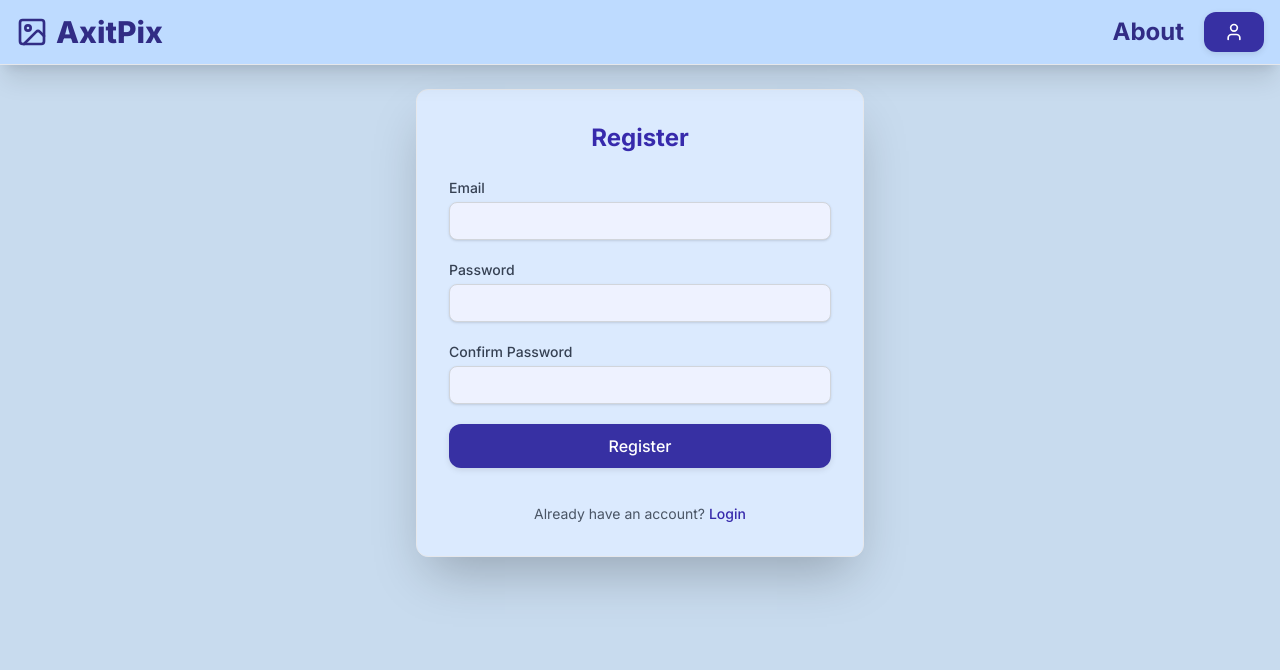
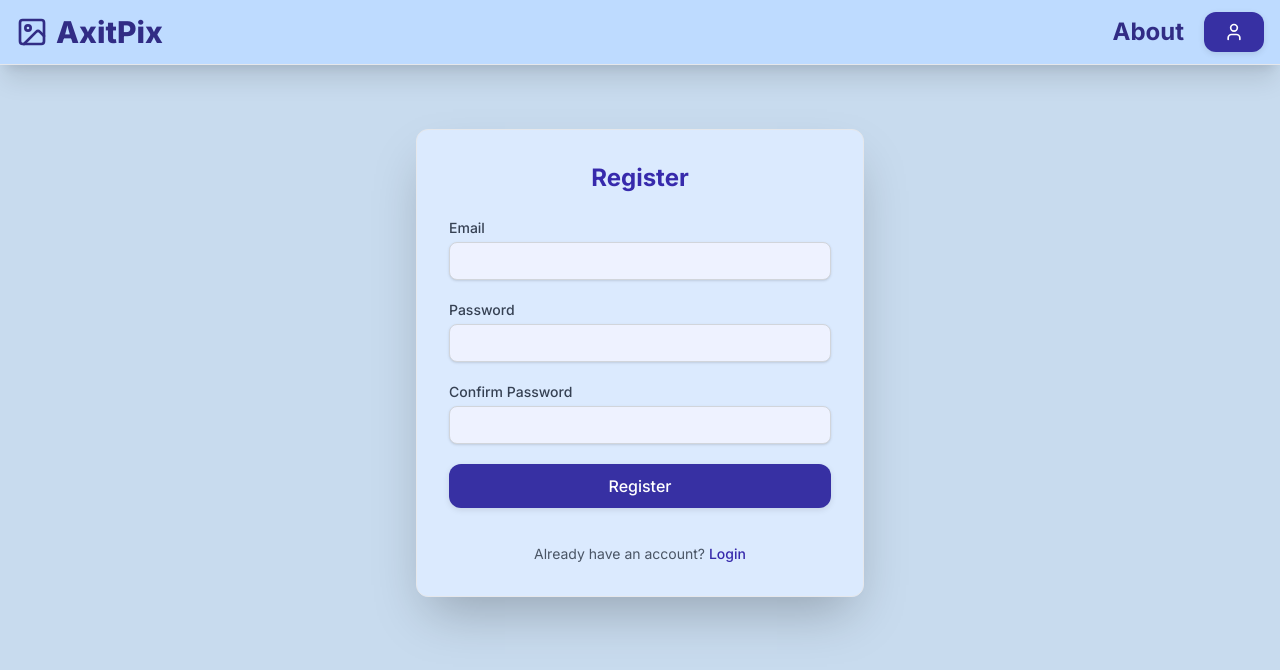
Before and after one commit to axitundhad/AxitPix, a Next.js app: page /register in a window 1280 px wide. Shown: the top 670 px of the page. Built offline with nearby package versions, Linux system fonts and the light colour scheme; no server answers; what imagekitio-next would draw is missing.

Commit message:
fix register page

```diff
--- a/app/register/page.tsx
+++ b/app/register/page.tsx
@@ -44,7 +44,7 @@ export default function Register() {
   };
 
   return (
-    <div className="max-w-md mx-auto bg-blue-100 rounded-xl shadow-2xl p-8 border border-gray-200">
+    <div className="max-w-md mx-auto bg-blue-100 rounded-xl shadow-2xl p-8 mt-10 border border-gray-200">
       <h1 className="text-2xl font-bold mb-6 text-indigo-800 text-center">
         Register
       </h1>
--- a/app/selling/page.tsx
+++ b/app/selling/page.tsx
@@ -47,7 +47,7 @@ export default function SellingPage() {
       <h1 className="text-3xl font-bold mb-6 text-center text-indigo-800">
         Total Selling
       </h1>
-      <div className="bg-blue-100 shadow-md rounded-lg p-4 mb-6 text-indigo-800">
+      <div className="bg-blue-100 shadow-md border border-indigo-600 rounded-lg p-4 mb-6 text-indigo-800">
         <p className="text-lg font-medium">
           🧾 Total Orders: <span className="font-bold">{orders.length}</span>
         </p>
```
